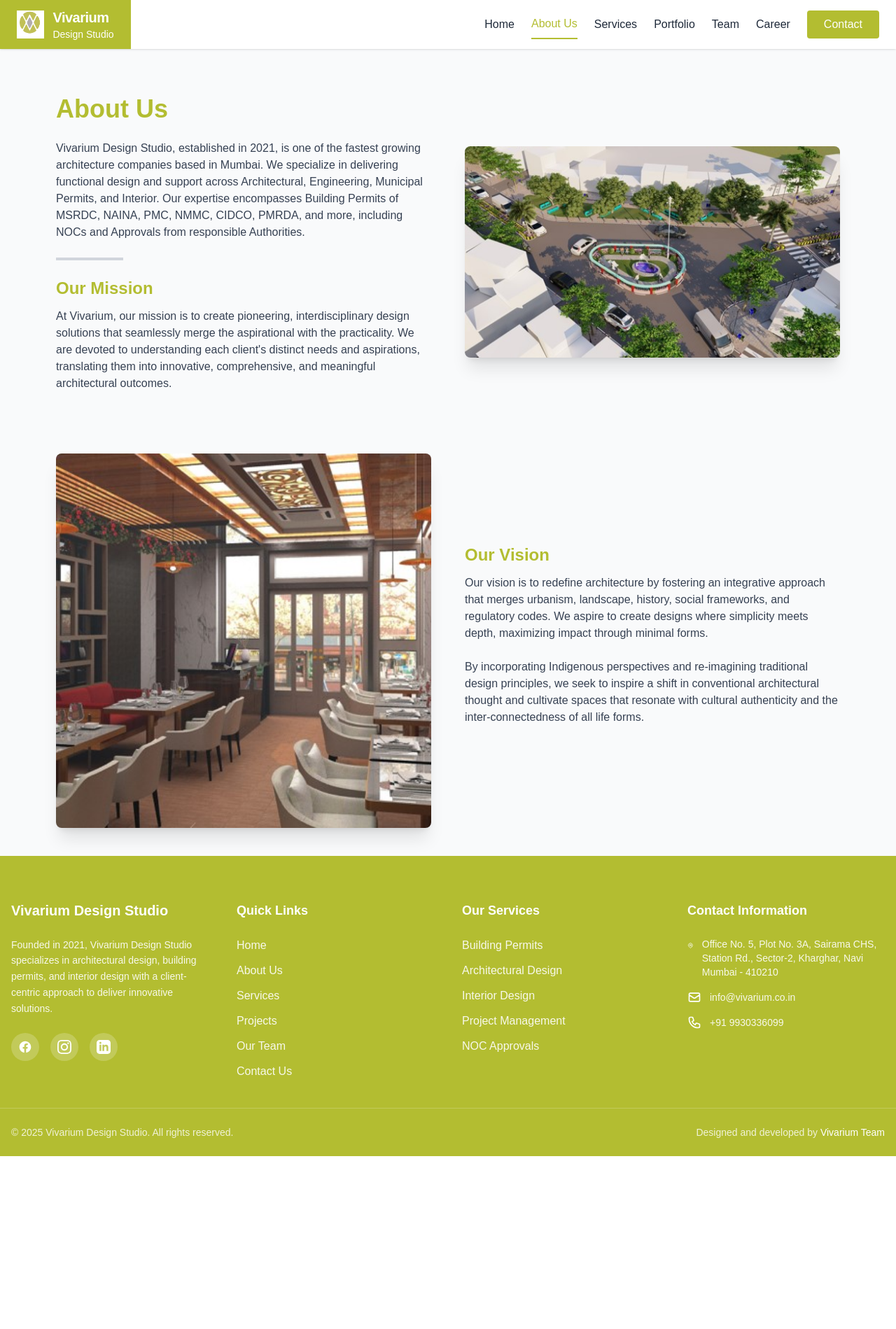
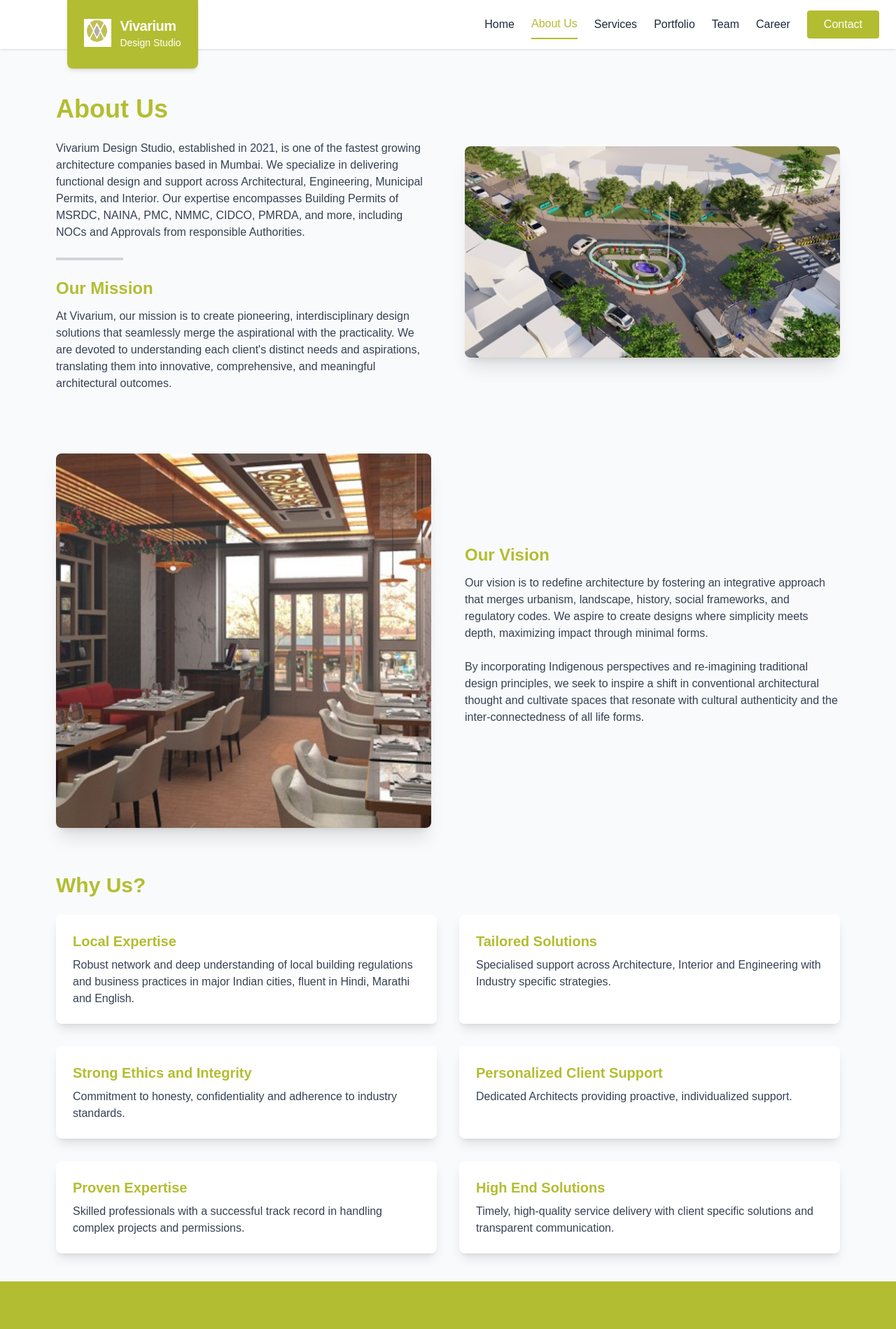
Before and after one commit to 49Harsh/Vivarium-subh, a React (Vite) app in the folder frontend/: page /about in a window 1280 px wide. Shown: the top 1899 px of the page at 70% size. Before the commit the page ends 1652 px from the top, so only its background shows below. Built offline with nearby package versions, Linux system fonts and the light colour scheme.

Commit message:
add new navbar style

```diff
--- a/frontend/src/components/Navbar.jsx
+++ b/frontend/src/components/Navbar.jsx
@@ -51,10 +51,11 @@ const Navbar = () => {
     }`}>
       <div className="flex justify-between items-center h-[60px] lg:h-[70px]">
         {/* Logo section - brand color background */}
-        <div className={`bg-[#B3BD31] h-full py-2 px-4 sm:px-6 flex items-center transition-all duration-300 ${
+        <div className={`bg-[#B3BD31] h-full py-2 px-4 sm:px-6 flex items-center justify-center transition-all duration-300 ${
           scrolled ? 'lg:pl-8' : 'lg:pl-6'
-        }`}>
-          <Link to="/" className="flex items-center justify-center">
+        } relative ml-24`}>
+          <div className="absolute top-0 left-0 w-full h-[140%] bg-[#B3BD31] z-[-1] rounded-br-lg rounded-bl-lg shadow-md"></div>
+          <Link to="/" className="flex items-center justify-center mt-6">
             <img
               src="/logo.png"
               alt="Vivarium Design Studio"
--- a/frontend/src/components/landing/HeroSlideshow.jsx
+++ b/frontend/src/components/landing/HeroSlideshow.jsx
@@ -110,7 +110,7 @@ const HeroSlideshow  = () => {
           <p className="text-xl md:text-2xl mb-8 opacity-90">
             Creating pioneering, interdisciplinary design solutions since 2021
           </p>
-          <div className="flex flex-col sm:flex-row gap-4 justify-center">
+          {/* <div className="flex flex-col sm:flex-row gap-4 justify-center">
             <button
               style={{backgroundColor: '#B3BD31'}}
               className="px-8 py-3 text-black font-semibold rounded-full hover:opacity-90 transition-all duration-300 transform hover:scale-105"
@@ -120,7 +120,7 @@ const HeroSlideshow  = () => {
             <button className="px-8 py-3 border-2 border-white text-white font-semibold rounded-full hover:bg-white hover:text-black transition-all duration-300">
               Get In Touch
             </button>
-          </div>
+          </div> */}
         </div>
       </section>
 
--- a/frontend/src/pages/About.jsx
+++ b/frontend/src/pages/About.jsx
@@ -15,7 +15,7 @@ const About = () => (
       </div>
     </div>
 
-    <div className="grid md:grid-cols-2 gap-12 items-center">
+    <div className="grid md:grid-cols-2 gap-12 items-center mb-16">
       <div className="order-2 md:order-1 rounded-lg overflow-hidden shadow-xl">
         <img src="/INTERIOR PROJECTS (COMMERCIAL)/Picture17.jpg" alt="Commercial Interior" className="w-full h-auto object-cover" />
       </div>
@@ -25,6 +25,37 @@ const About = () => (
         <p className="text-gray-700 mb-4">By incorporating Indigenous perspectives and re-imagining traditional design principles, we seek to inspire a shift in conventional architectural thought and cultivate spaces that resonate with cultural authenticity and the inter-connectedness of all life forms.</p>
       </div>
     </div>
+
+    {/* Why Us Section */}
+    <div className="mt-16">
+      <h2 className="text-3xl font-bold mb-6" style={{ color: '#B3BD31' }}>Why Us?</h2>
+      <div className="grid md:grid-cols-2 gap-8">
+        <div className="bg-white shadow-lg rounded-lg p-6 hover:shadow-xl transition-shadow duration-300">
+          <h3 className="text-xl font-semibold mb-2" style={{ color: '#B3BD31' }}>Local Expertise</h3>
+          <p className="text-gray-700">Robust network and deep understanding of local building regulations and business practices in major Indian cities, fluent in Hindi, Marathi and English.</p>
+        </div>
+        <div className="bg-white shadow-lg rounded-lg p-6 hover:shadow-xl transition-shadow duration-300">
+          <h3 className="text-xl font-semibold mb-2" style={{ color: '#B3BD31' }}>Tailored Solutions</h3>
+          <p className="text-gray-700">Specialised support across Architecture, Interior and Engineering with Industry specific strategies.</p>
+        </div>
+        <div className="bg-white shadow-lg rounded-lg p-6 hover:shadow-xl transition-shadow duration-300">
+          <h3 className="text-xl font-semibold mb-2" style={{ color: '#B3BD31' }}>Strong Ethics and Integrity</h3>
+          <p className="text-gray-700">Commitment to honesty, confidentiality and adherence to industry standards.</p>
+        </div>
+        <div className="bg-white shadow-lg rounded-lg p-6 hover:shadow-xl transition-shadow duration-300">
+          <h3 className="text-xl font-semibold mb-2" style={{ color: '#B3BD31' }}>Personalized Client Support</h3>
+          <p className="text-gray-700">Dedicated Architects providing proactive, individualized support.</p>
+        </div>
+        <div className="bg-white shadow-lg rounded-lg p-6 hover:shadow-xl transition-shadow duration-300">
+          <h3 className="text-xl font-semibold mb-2" style={{ color: '#B3BD31' }}>Proven Expertise</h3>
+          <p className="text-gray-700">Skilled professionals with a successful track record in handling complex projects and permissions.</p>
+        </div>
+        <div className="bg-white shadow-lg rounded-lg p-6 hover:shadow-xl transition-shadow duration-300">
+          <h3 className="text-xl font-semibold mb-2" style={{ color: '#B3BD31' }}>High End Solutions</h3>
+          <p className="text-gray-700">Timely, high-quality service delivery with client specific solutions and transparent communication.</p>
+        </div>
+      </div>
+    </div>
   </section>
 );
 
```
